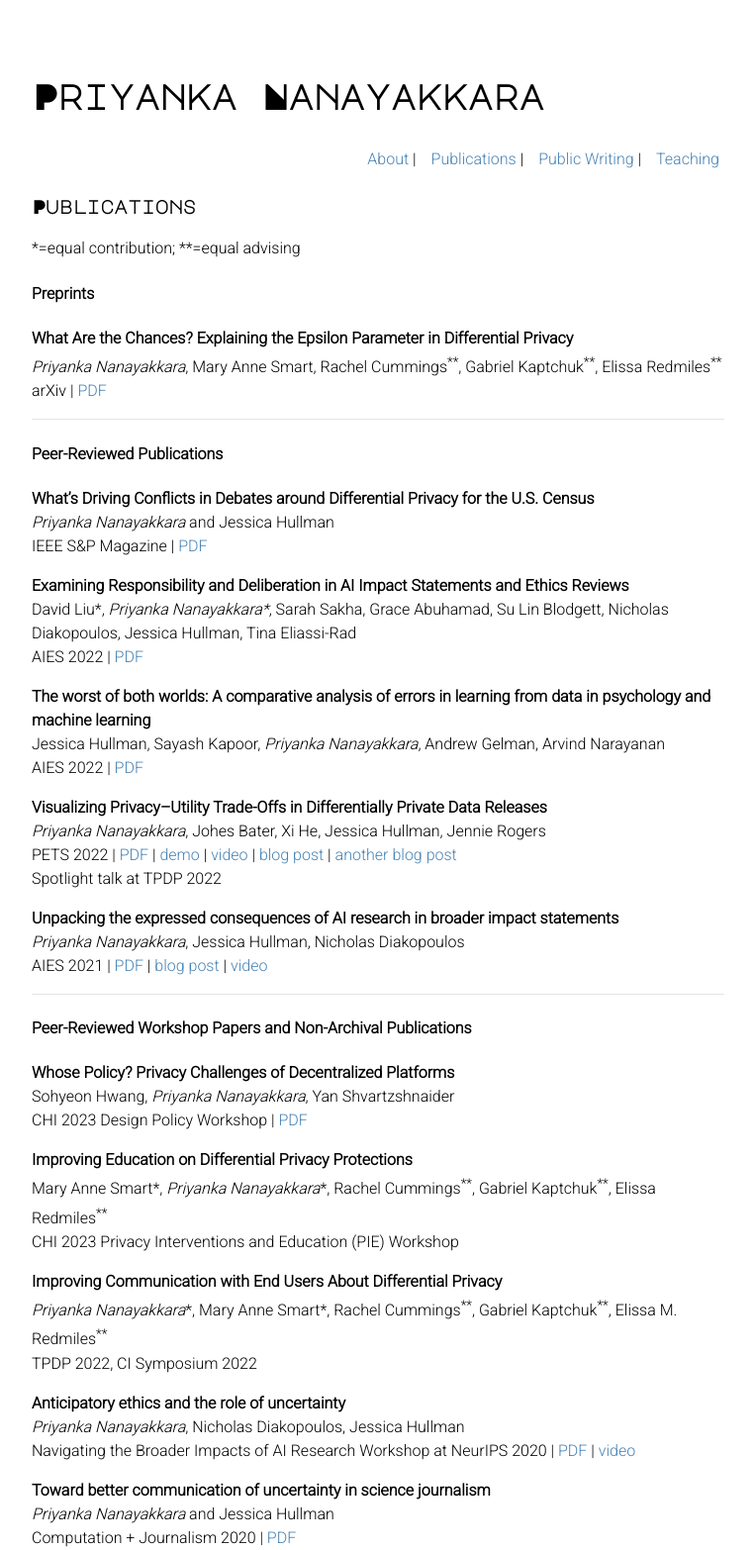
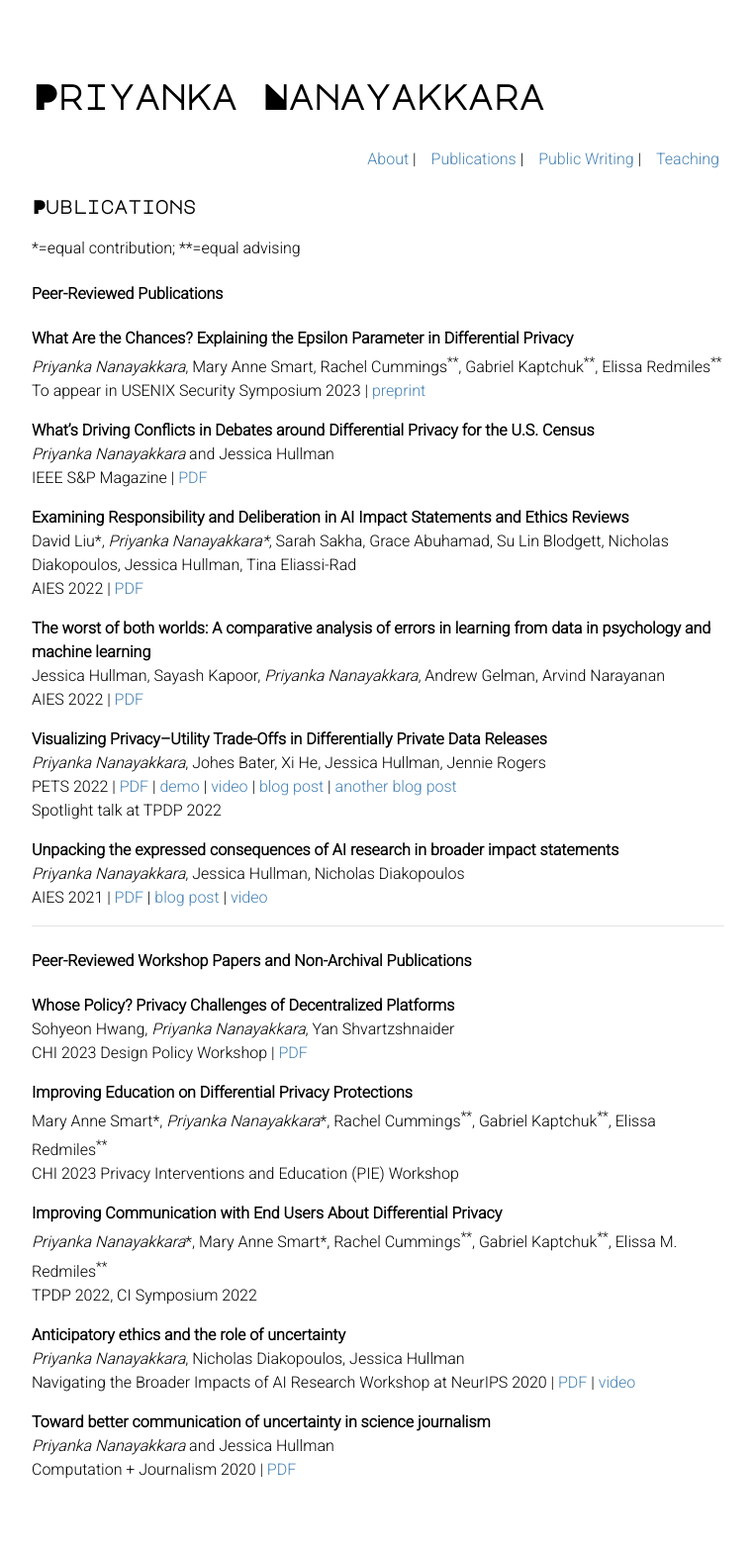
Before and after one commit to priyakalot/priyakalot.github.io, a Jekyll site: the page built from publications.md, in a window 1280 px wide. Shown: the whole page at 99% size, without its empty margins (258-1021 px from the left). Built offline with Jekyll 4.4.1, drawn with Linux system fonts in a browser that asks for light colours; nearby versions of some CDN libraries; our own code applies the rules of GitHub Pages for plain Markdown files; after the commit the page ends 1497 px from its top, so only the background shows below that.

Commit message:
Update publications.md

```diff
--- a/publications.md
+++ b/publications.md
@@ -4,14 +4,13 @@ layout: default
 ### Publications
 *=equal contribution; \*\*=equal advising
 
-#### Preprints
+<!-- #### Preprints -->
+<!-- <hr> -->
+
+#### Peer-Reviewed Publications
 **What Are the Chances? Explaining the Epsilon Parameter in Differential Privacy**\
 _Priyanka Nanayakkara_, Mary Anne Smart, Rachel Cummings<sup>\*\*</sup>, Gabriel Kaptchuk<sup>\*\*</sup>, Elissa Redmiles<sup>\*\*</sup>\
-arXiv | [PDF](https://arxiv.org/pdf/2303.00738.pdf)
-
-<hr>
-
-#### Peer-Reviewed Publications
+To appear in USENIX Security Symposium 2023 | [preprint](https://arxiv.org/pdf/2303.00738.pdf)
 
 **What’s Driving Conflicts in Debates around Differential Privacy for the U.S. Census**\
 _Priyanka Nanayakkara_ and Jessica Hullman\
```
